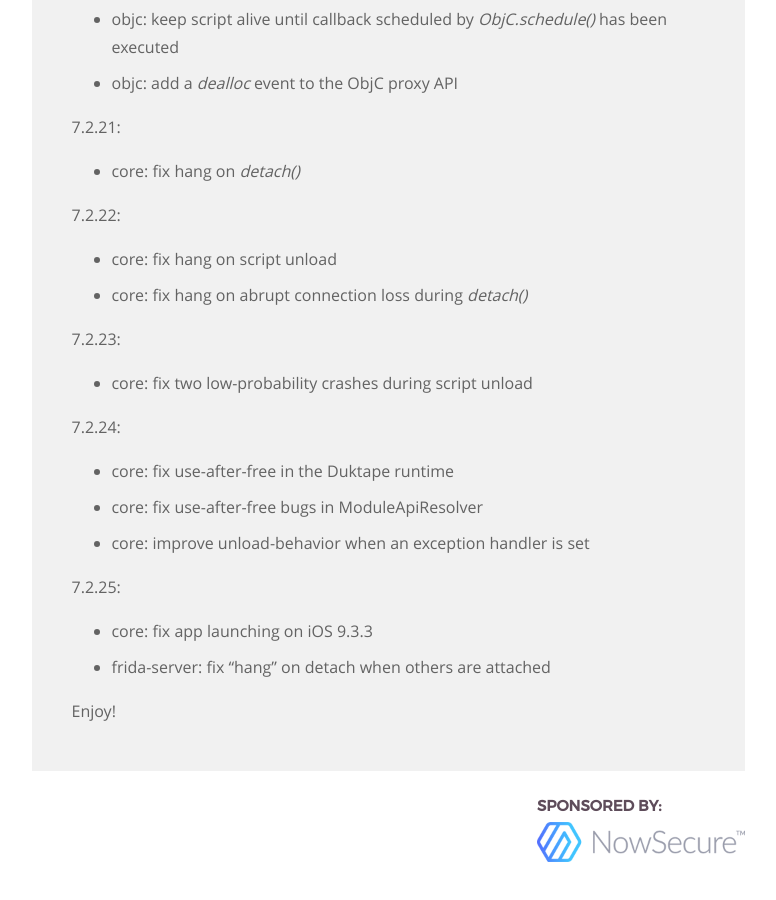
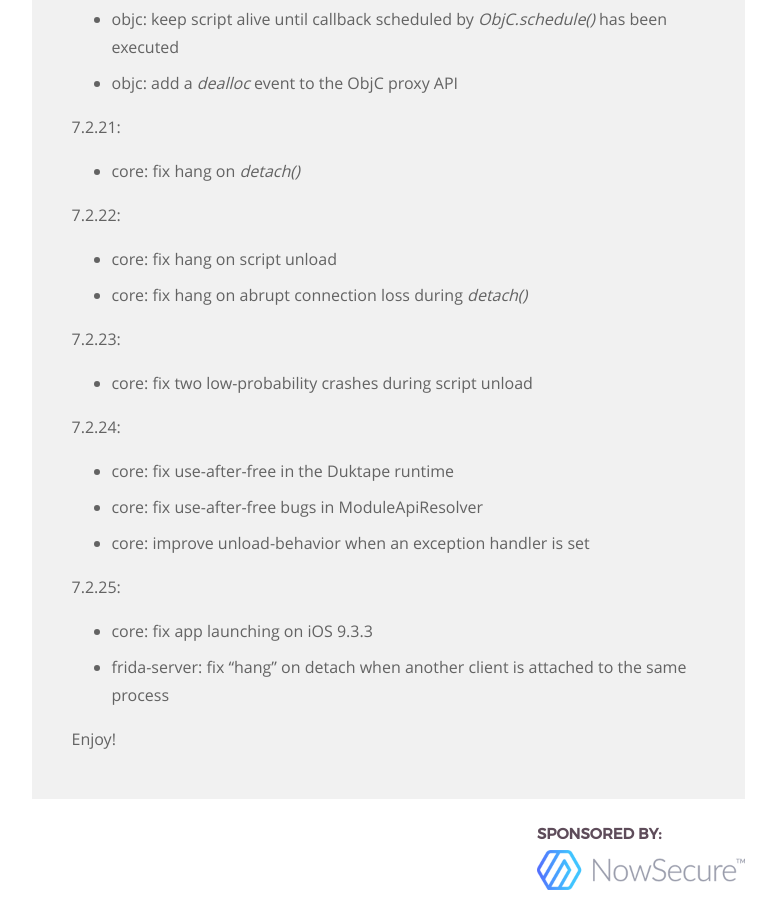
Before and after one commit to frida/frida-website, a Jekyll site: the page built from _posts/2016-06-02-frida-7-2-released.markdown, in a window 1280 px wide and 900 px high, scrolled down 6162 px. Shown: the whole window, without its empty margins (364-1140 px from the left). Built offline with Jekyll 4.4.1, drawn with Linux system fonts in a browser that asks for light colours; before the commit the page ends 7034 px from its top, so only the background shows below that.

Commit message:
Improve wording

```diff
--- a/_posts/2016-06-02-frida-7-2-released.markdown
+++ b/_posts/2016-06-02-frida-7-2-released.markdown
@@ -265,6 +265,7 @@ So in closing, let's summarize the changes:
 7.2.25:
 
 - core: fix app launching on iOS 9.3.3
-- frida-server: fix "hang" on detach when others are attached
+- frida-server: fix "hang" on detach when another client is attached to the
+                same process
 
 Enjoy!
```
